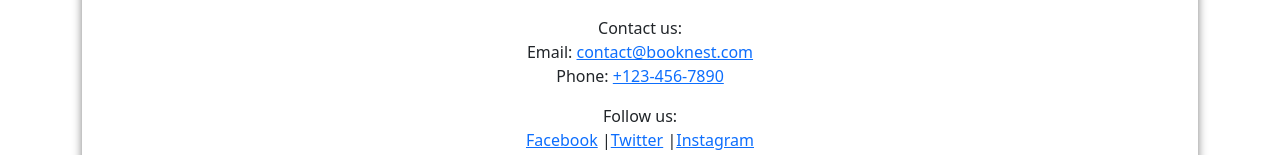
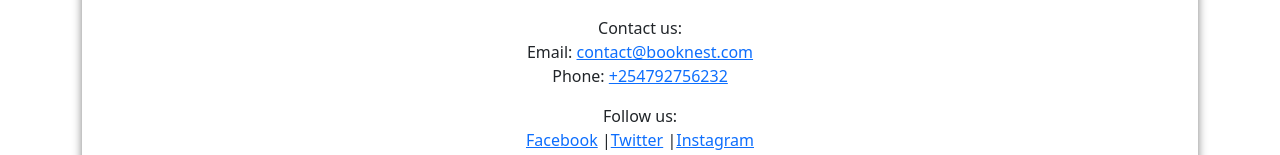
Before and after one commit to MutisyaVuta/Capstone-FrontEnd, a React (Vite) app in the folder frontend-app/: page / in a window 1280 px wide. Shown: the part 299-454 px from the top of the page. Built offline with nearby package versions, Linux system fonts and the light colour scheme; no server answers.

Commit message:
fixed the login alert message

```diff
--- a/frontend-app/src/components/nick/Dashboard.jsx
+++ b/frontend-app/src/components/nick/Dashboard.jsx
@@ -179,7 +179,7 @@ const Dashboard = () => {
           <br />
           Email: <a href="mailto:contact@booknest.com">contact@booknest.com</a>
           <br />
-          Phone: <a href="tel:+1234567890">+123-456-7890</a>
+          Phone: <a href="tel:+254789786432">+254792756232</a>
         </p>
 
         <p>
--- a/frontend-app/src/components/nina/Login.jsx
+++ b/frontend-app/src/components/nina/Login.jsx
@@ -16,14 +16,14 @@ const Login = () => {
         JSON.stringify(payload, null, 2)
       );
 
-      const response = await axios.post("http://localhost:8080/login", payload);
+      const response = await axios.post("http://127.0.0.1:8080/login", payload);
 
       console.log("Login response:", JSON.stringify(response.data, null, 2));
 
-      if (response.data.message === "Login success") {
+      if (response.data.token) {
         alert("Login successful!");
-        // Handle successful login, e.g., store token and redirect
-        localStorage.setItem("token", response.data.token); // Save token if needed
+        // Store token locally
+        localStorage.setItem("token", response.data.token);
       } else {
         setError(response.data.message);
       }
```
Also changed, not shown: frontend-app/src/components/nina/getToken.jsx (+3 -4 lines), frontend-app/src/components/louis/Mokaya.jsx (added).
